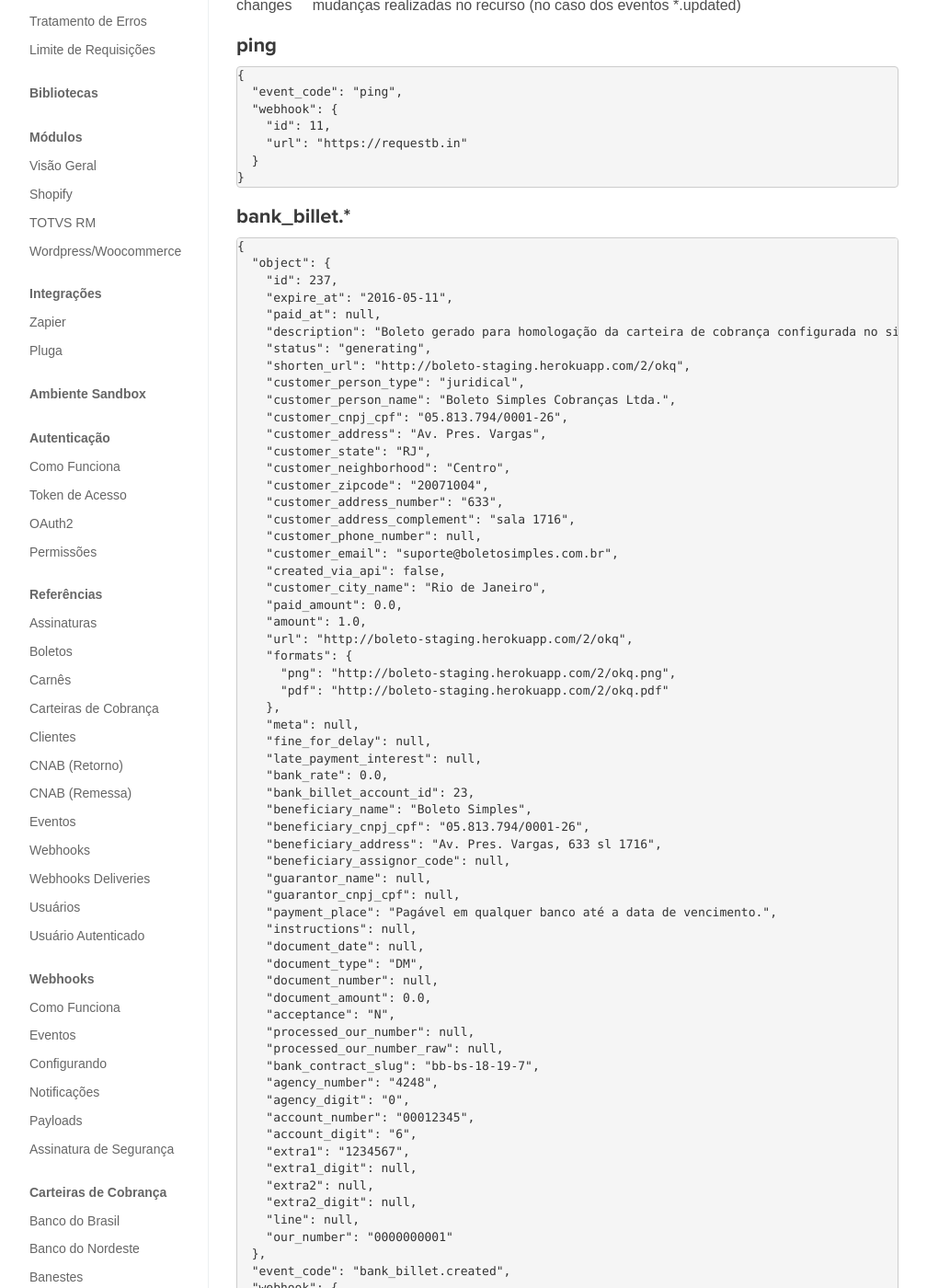
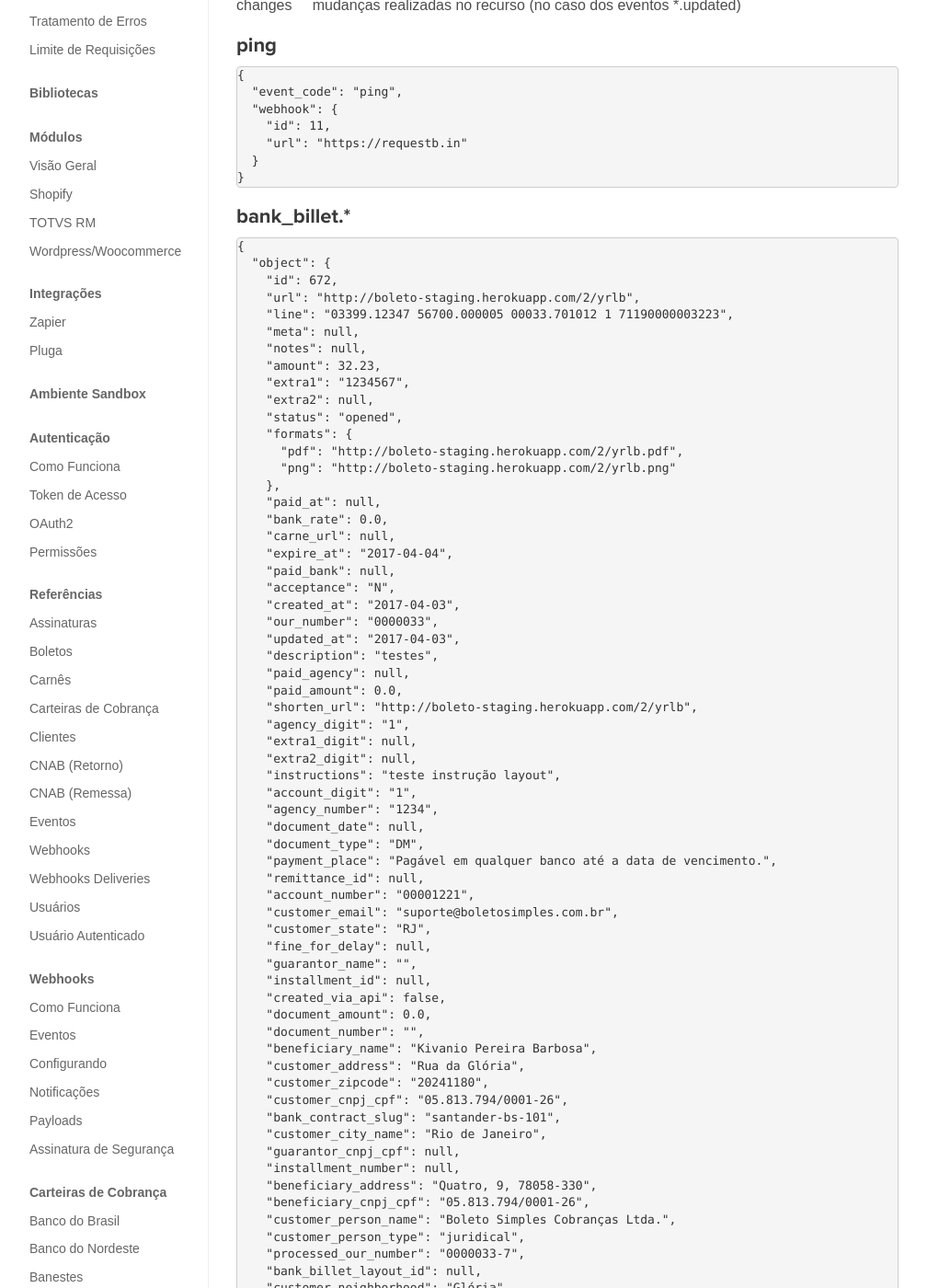
Before and after one commit to BoletoSimples/boletosimples-docs, a Jekyll site: the page built from webhooks/payloads.md, in a window 1280 px wide and 1400 px high, scrolled down 443 px. Shown: the whole window at 92% size, without its empty margins (143-1151 px from the left). Built offline with Jekyll 4.4.1, drawn with Linux system fonts in a browser that asks for light colours; some of the changed text lies outside the part shown.

Commit message:
update bank billet payload

```diff
--- a/webhooks/payloads.md
+++ b/webhooks/payloads.md
@@ -33,68 +33,106 @@ A regra é que todos os payloads possuem as chaves `event_code`, `webhook`, `obj
 <pre class="json">
 {
   "object": {
-    "id": 237,
-    "expire_at": "2016-05-11",
+    "id": 672,
+    "url": "http://boleto-staging.herokuapp.com/2/yrlb",
+    "line": "03399.12347 56700.000005 00033.701012 1 71190000003223",
+    "meta": null,
+    "notes": null,
+    "amount": 32.23,
+    "extra1": "1234567",
+    "extra2": null,
+    "status": "opened",
+    "formats": {
+      "pdf": "http://boleto-staging.herokuapp.com/2/yrlb.pdf",
+      "png": "http://boleto-staging.herokuapp.com/2/yrlb.png"
+    },
     "paid_at": null,
-    "description": "Boleto gerado para homologação da carteira de cobrança configurada no sistema Boleto Simples (http://boletosimples.com.br).",
-    "status": "generating",
-    "shorten_url": "http://boleto-staging.herokuapp.com/2/okq",
-    "customer_person_type": "juridical",
-    "customer_person_name": "Boleto Simples Cobranças Ltda.",
-    "customer_cnpj_cpf": "05.813.794/0001-26",
-    "customer_address": "Av. Pres. Vargas",
-    "customer_state": "RJ",
-    "customer_neighborhood": "Centro",
-    "customer_zipcode": "20071004",
-    "customer_address_number": "633",
-    "customer_address_complement": "sala 1716",
-    "customer_phone_number": null,
-    "customer_email": "suporte@boletosimples.com.br",
-    "created_via_api": false,
-    "customer_city_name": "Rio de Janeiro",
+    "bank_rate": 0.0,
+    "carne_url": null,
+    "expire_at": "2017-04-04",
+    "paid_bank": null,
+    "acceptance": "N",
+    "created_at": "2017-04-03",
+    "our_number": "0000033",
+    "updated_at": "2017-04-03",
+    "description": "testes",
+    "paid_agency": null,
     "paid_amount": 0.0,
-    "amount": 1.0,
-    "url": "http://boleto-staging.herokuapp.com/2/okq",
-    "formats": {
-      "png": "http://boleto-staging.herokuapp.com/2/okq.png",
-      "pdf": "http://boleto-staging.herokuapp.com/2/okq.pdf"
-    },
-    "meta": null,
-    "fine_for_delay": null,
-    "late_payment_interest": null,
-    "bank_rate": 0.0,
-    "bank_billet_account_id": 23,
-    "beneficiary_name": "Boleto Simples",
-    "beneficiary_cnpj_cpf": "05.813.794/0001-26",
-    "beneficiary_address": "Av. Pres. Vargas, 633 sl 1716",
-    "beneficiary_assignor_code": null,
-    "guarantor_name": null,
-    "guarantor_cnpj_cpf": null,
-    "payment_place": "Pagável em qualquer banco até a data de vencimento.",
-    "instructions": null,
+    "shorten_url": "http://boleto-staging.herokuapp.com/2/yrlb",
+    "agency_digit": "1",
+    "extra1_digit": null,
+    "extra2_digit": null,
+    "instructions": "teste instrução layout",
+    "account_digit": "1",
+    "agency_number": "1234",
     "document_date": null,
     "document_type": "DM",
-    "document_number": null,
+    "payment_place": "Pagável em qualquer banco até a data de vencimento.",
+    "remittance_id": null,
+    "account_number": "00001221",
+    "customer_email": "suporte@boletosimples.com.br",
+    "customer_state": "RJ",
+    "fine_for_delay": null,
+    "guarantor_name": "",
+    "installment_id": null,
+    "created_via_api": false,
     "document_amount": 0.0,
-    "acceptance": "N",
-    "processed_our_number": null,
-    "processed_our_number_raw": null,
-    "bank_contract_slug": "bb-bs-18-19-7",
-    "agency_number": "4248",
-    "agency_digit": "0",
-    "account_number": "00012345",
-    "account_digit": "6",
-    "extra1": "1234567",
-    "extra1_digit": null,
-    "extra2": null,
-    "extra2_digit": null,
-    "line": null,
-    "our_number": "0000000001"
+    "document_number": "",
+    "beneficiary_name": "Kivanio Pereira Barbosa",
+    "customer_address": "Rua da Glória",
+    "customer_zipcode": "20241180",
+    "customer_cnpj_cpf": "05.813.794/0001-26",
+    "bank_contract_slug": "santander-bs-101",
+    "customer_city_name": "Rio de Janeiro",
+    "guarantor_cnpj_cpf": null,
+    "installment_number": null,
+    "beneficiary_address": "Quatro, 9, 78058-330",
+    "beneficiary_cnpj_cpf": "05.813.794/0001-26",
+    "customer_person_name": "Boleto Simples Cobranças Ltda.",
+    "customer_person_type": "juridical",
+    "processed_our_number": "0000033-7",
+    "bank_billet_layout_id": null,
+    "customer_neighborhood": "Glória",
+    "customer_phone_number": "6581214248",
+    "late_payment_interest": null,
+    "bank_billet_account_id": 14,
+    "customer_address_number": "190",
+    "customer_subscription_id": null,
+    "processed_our_number_raw": "00000337",
+    "beneficiary_assignor_code": "1234/1234567",
+    "customer_address_complement": "Sala 1002"
   },
-  "event_code": "bank_billet.created",
+  "changes": {
+    "line": [
+      null,
+      "03399.12347 56700.000005 00033.701012 1 71190000003223"
+    ],
+    "status": [
+      "generating",
+      "opened"
+    ],
+    "updated_at": [
+      "2017-04-03 15:04:48 -0300",
+      "2017-04-03 15:06:54 -0300"
+    ],
+    "processed_our_number": [
+      null,
+      "0000033-7"
+    ],
+    "processed_our_number_raw": [
+      null,
+      "00000337"
+    ],
+    "beneficiary_assignor_code": [
+      null,
+      "1234/1234567"
+    ]
+  },
+  "event_code": "bank_billet.generated",
   "webhook": {
-    "id": 1,
-    "url": "https://requestb.in"
+    "id": 16,
+    "url": "http://requestb.in/19mvmae1",
+    "first_try": "2017-04-03 15:08:12 -0300"
   }
 }
 </pre>
```
Also changed, not shown: reference/v1/bank_billets/index.md (+1 -0 lines), reference/v1/discharges/index.md (+1 -0 lines).
